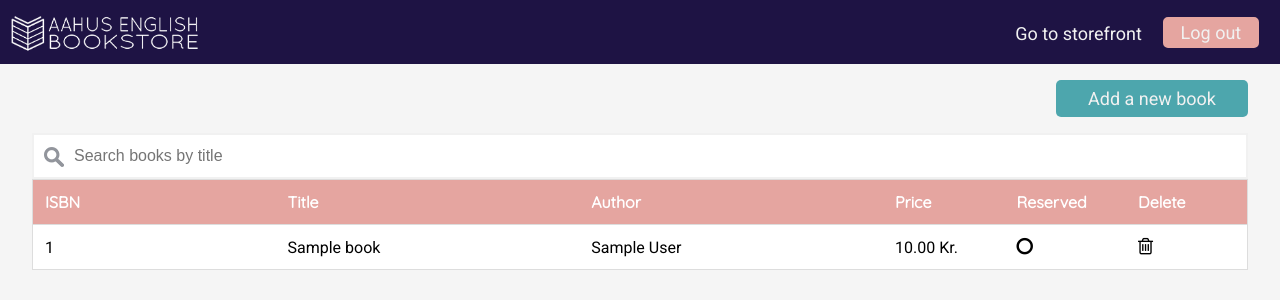
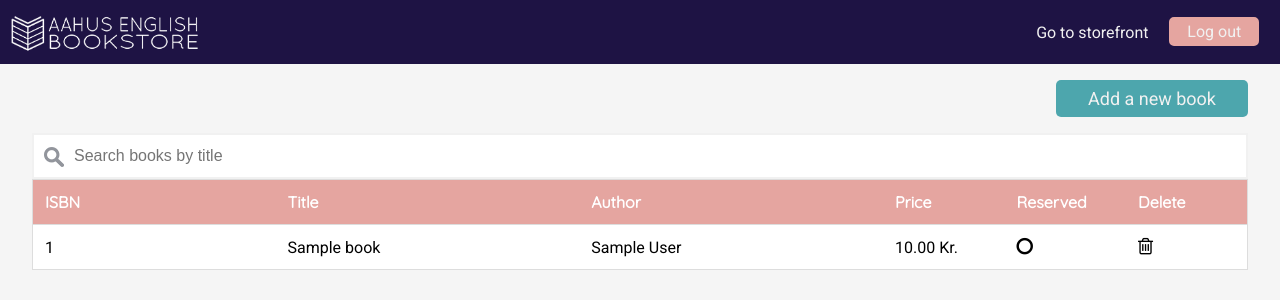
Before and after one commit to valio953/englishbooks, a PHP site: page /adminpage.php in a window 1280 px wide. Shown: the top 300 px of the page. Run offline with PHP 8.4, Linux system fonts and the light colour scheme; tables that the repository leaves empty hold one stand-in row (values such as "Sample post").

Commit message:
Navbar Font Size Fix

```diff
--- a/css/style.css
+++ b/css/style.css
@@ -12,18 +12,17 @@ body {
 #navbar {
   height: 4rem;
   background-color: #1E1344;
-  font-size: 18px;
+  font-size: 16px;
 }
 .nav-link {
   float:right;
   margin-top: 1.2rem;
-  /*font-size: 1rem;*/
 }
 /*ADMIN-NAVBAR*/
 #admin-navbar {
   height: 4rem;
   background-color: #1E1344;
-  font-size: 18px;
+  font-size: 16px;
 }
 
 .align-right {
@@ -56,13 +55,12 @@ body {
 #storefront-link {
   float: right;
   margin-top: 1.2rem;
-  /*font-size: 1rem;*/
 }
 
 .log-out-btn {
   float: right;
   font-family: 'Roboto', sans-serif;
-  font-size: 18px;
+  font-size: 16px;
   background-color: #E5A5A0;
   color: #f1f1f1;
   text-align: center;
```
